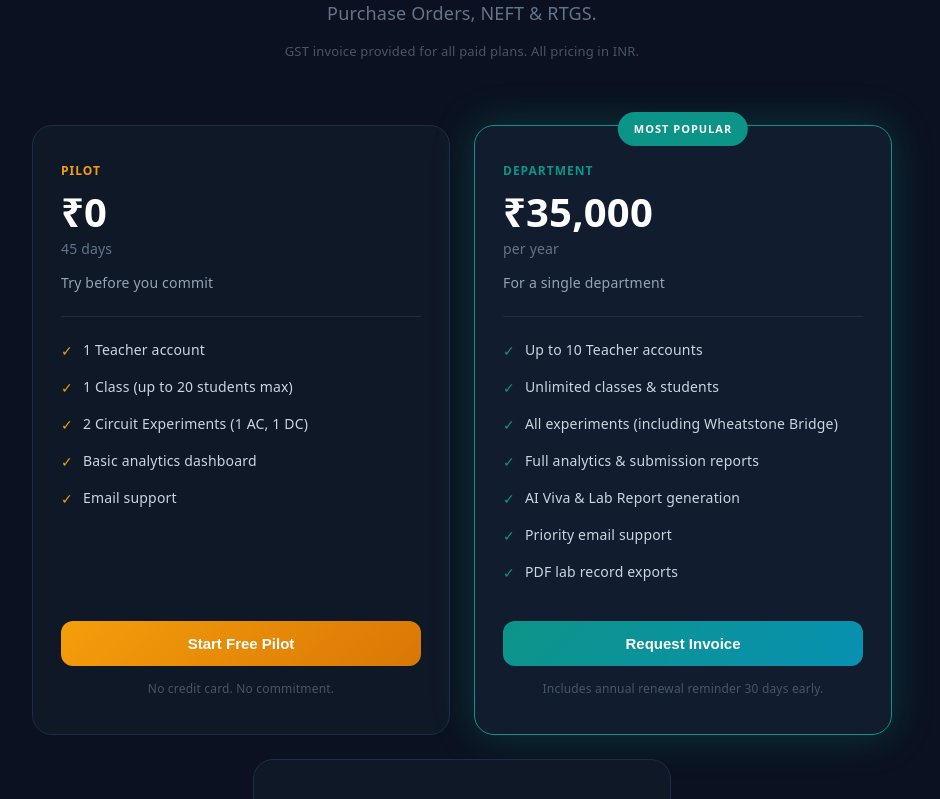
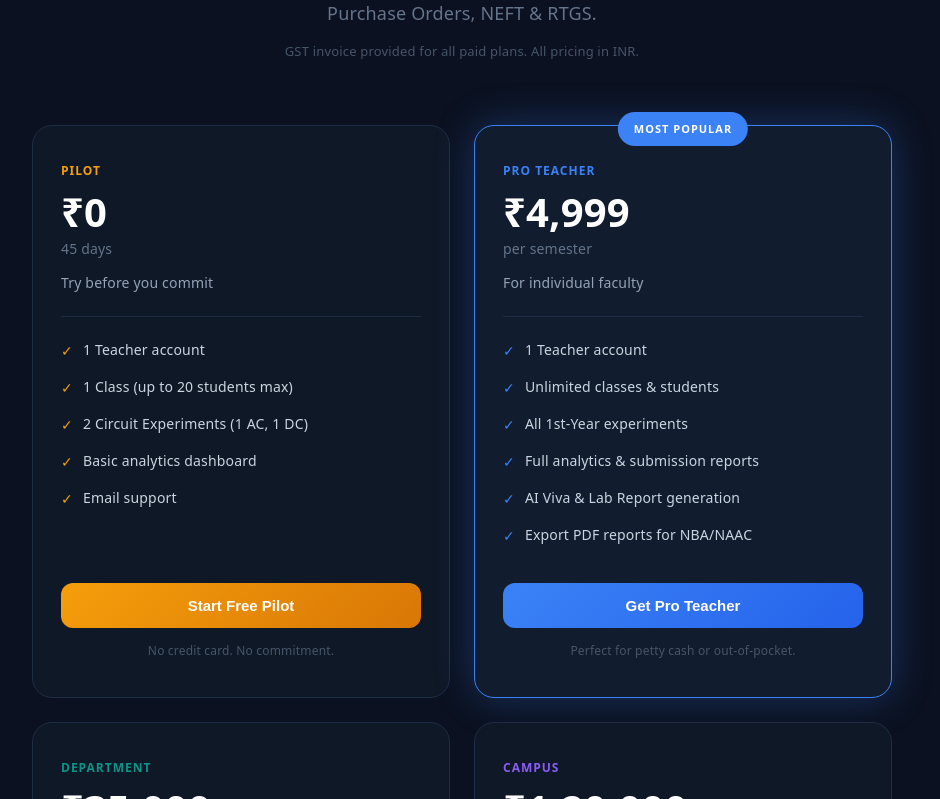
Before and after one commit to SiD4422/vlab, a React (Vite) app: page /pricing in a window 1280 px wide. Shown: the part 381-1180 px from the top of the page, without its empty margins (178-1118 px from the left). Built offline with nearby package versions, Linux system fonts and the light colour scheme; no server answers.

Commit message:
feat: Add Pro Teacher pricing plan

```diff
--- a/src/pages/Pricing.jsx
+++ b/src/pages/Pricing.jsx
@@ -23,6 +23,27 @@ const PLANS = [
     note: 'No credit card. No commitment.',
   },
   {
+    id: 'pro_teacher',
+    name: 'Pro Teacher',
+    price: '₹4,999',
+    period: 'per semester',
+    tagline: 'For individual faculty',
+    color: '#3b82f6',
+    glow: 'rgba(59,130,246,0.3)',
+    popular: true,
+    features: [
+      '1 Teacher account',
+      'Unlimited classes & students',
+      'All 1st-Year experiments',
+      'Full analytics & submission reports',
+      'AI Viva & Lab Report generation',
+      'Export PDF reports for NBA/NAAC',
+    ],
+    cta: 'Get Pro Teacher',
+    ctaBg: 'linear-gradient(135deg,#3b82f6,#2563eb)',
+    note: 'Perfect for petty cash or out-of-pocket.',
+  },
+  {
     id: 'department',
     name: 'Department',
     price: '₹35,000',
@@ -30,15 +51,12 @@ const PLANS = [
     tagline: 'For a single department',
     color: '#0d9488',
     glow: 'rgba(13,148,136,0.3)',
-    popular: true,
     features: [
       'Up to 10 Teacher accounts',
-      'Unlimited classes & students',
-      'All experiments (including Wheatstone Bridge)',
-      'Full analytics & submission reports',
-      'AI Viva & Lab Report generation',
+      'Everything in Pro Teacher',
+      'HOD Overview Dashboard',
+      'Centralized Student Roster',
       'Priority email support',
-      'PDF lab record exports',
     ],
     cta: 'Request Invoice',
     ctaBg: 'linear-gradient(135deg,#0d9488,#0891b2)',
```
